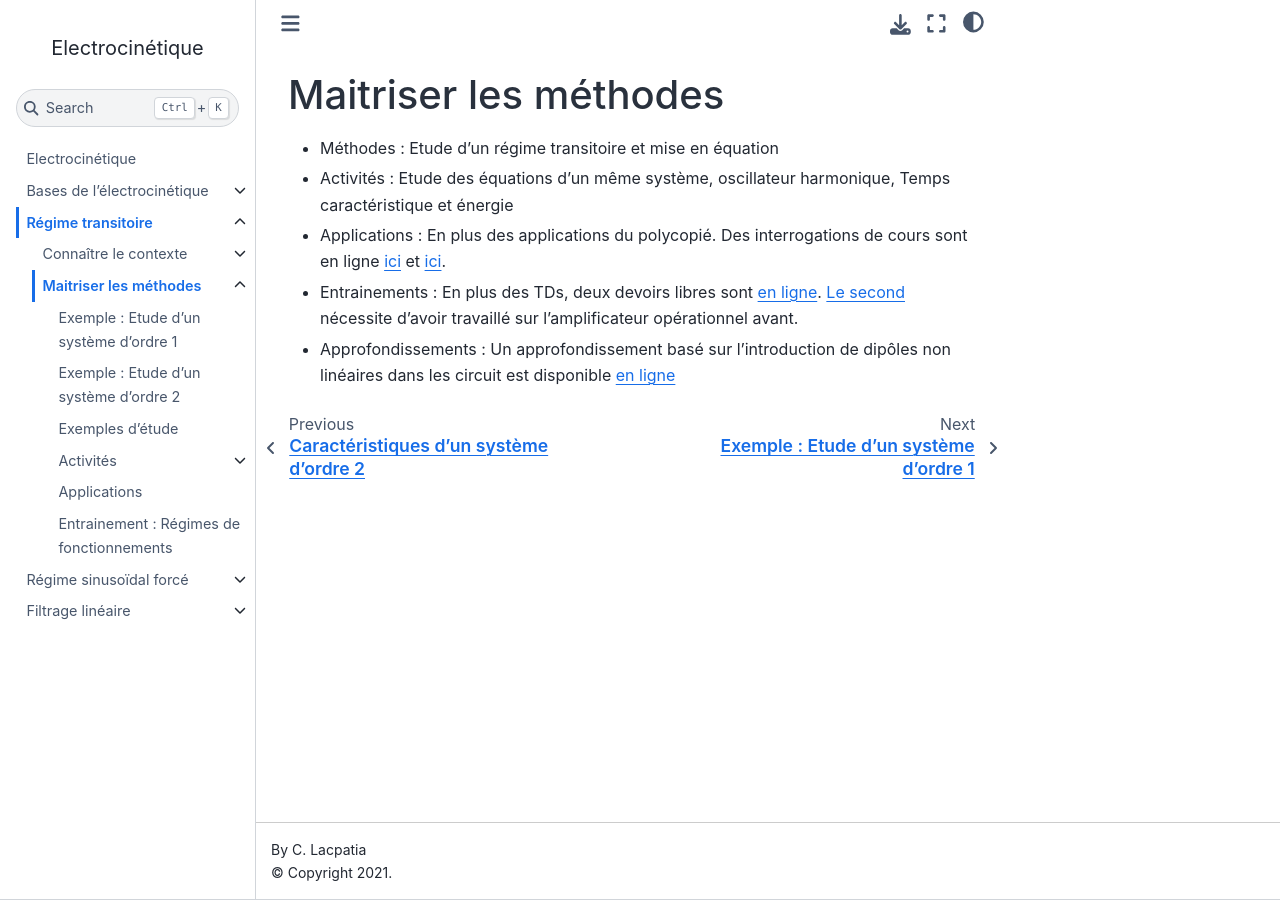
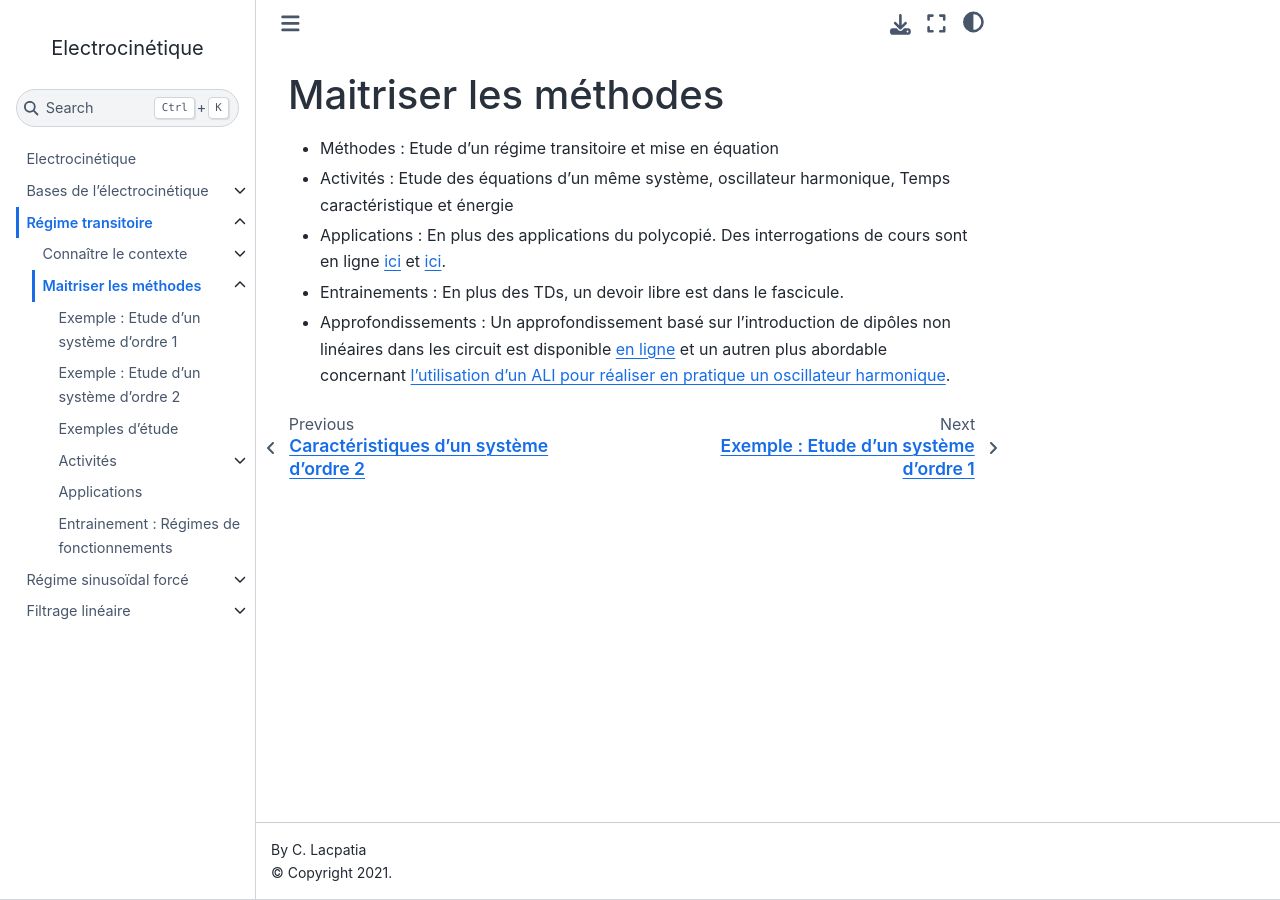
Before and after one commit to pcsi3physiquestan/electrocinetique_sources, a Jupyter Book: the page built from notebook/el_trans_ex.md, in a window 1280 px wide. Built offline with Jupyter Book 1.0.4 settings and Sphinx 7.4.7 and the Sphinx Book theme 1.1.4, drawn with Linux system fonts in a browser that asks for light colours.

Commit message:
Mise à jour automatique

```diff
--- a/notebook/el_trans_ex.md
+++ b/notebook/el_trans_ex.md
@@ -16,6 +16,6 @@ kernelspec:
 # Maitriser les méthodes
 * Méthodes : Etude d'un régime transitoire et mise en équation
 * Activités : Etude des équations d'un même système, oscillateur harmonique, Temps caractéristique et énergie
-* Applications : En plus des applications du polycopié. Des interrogations de cours sont en ligne [ici](https://stanislas.edunao.com/mod/resource/view.php?id=12840) et [ici](https://stanislas.edunao.com/mod/resource/view.php?id=12841).
-* Entrainements : En plus des TDs, deux devoirs libres sont [en ligne](https://stanislas.edunao.com/mod/resource/view.php?id=12836). [Le second](https://stanislas.edunao.com/mod/resource/view.php?id=12838) nécessite d'avoir travaillé sur l'amplificateur opérationnel avant.
-* Approfondissements : Un approfondissement basé sur l'introduction de dipôles non linéaires dans les circuit est disponible [en ligne](https://stanislas.edunao.com/mod/resource/view.php?id=15006)
+* Applications : En plus des applications du polycopié. Des interrogations de cours sont en ligne [ici](https://moodlecpge.stanislas.fr/mod/resource/view.php?id=145) et [ici](https://moodlecpge.stanislas.fr/mod/resource/view.php?id=146).
+* Entrainements : En plus des TDs, un devoir libre est dans le fascicule.
+* Approfondissements : Un approfondissement basé sur l'introduction de dipôles non linéaires dans les circuit est disponible [en ligne](https://moodlecpge.stanislas.fr/mod/resource/view.php?id=153) et un autren plus abordable concernant [l'utilisation d'un ALI pour réaliser en pratique un oscillateur harmonique](https://moodlecpge.stanislas.fr/mod/resource/view.php?id=151).
```
Also changed, not shown: notebook/el_bases_ex.md (+2 -2 lines), notebook/el_filtrage_ex.md (+1 -1 lines), notebook/el_rsf_ex.md (+1 -1 lines).
